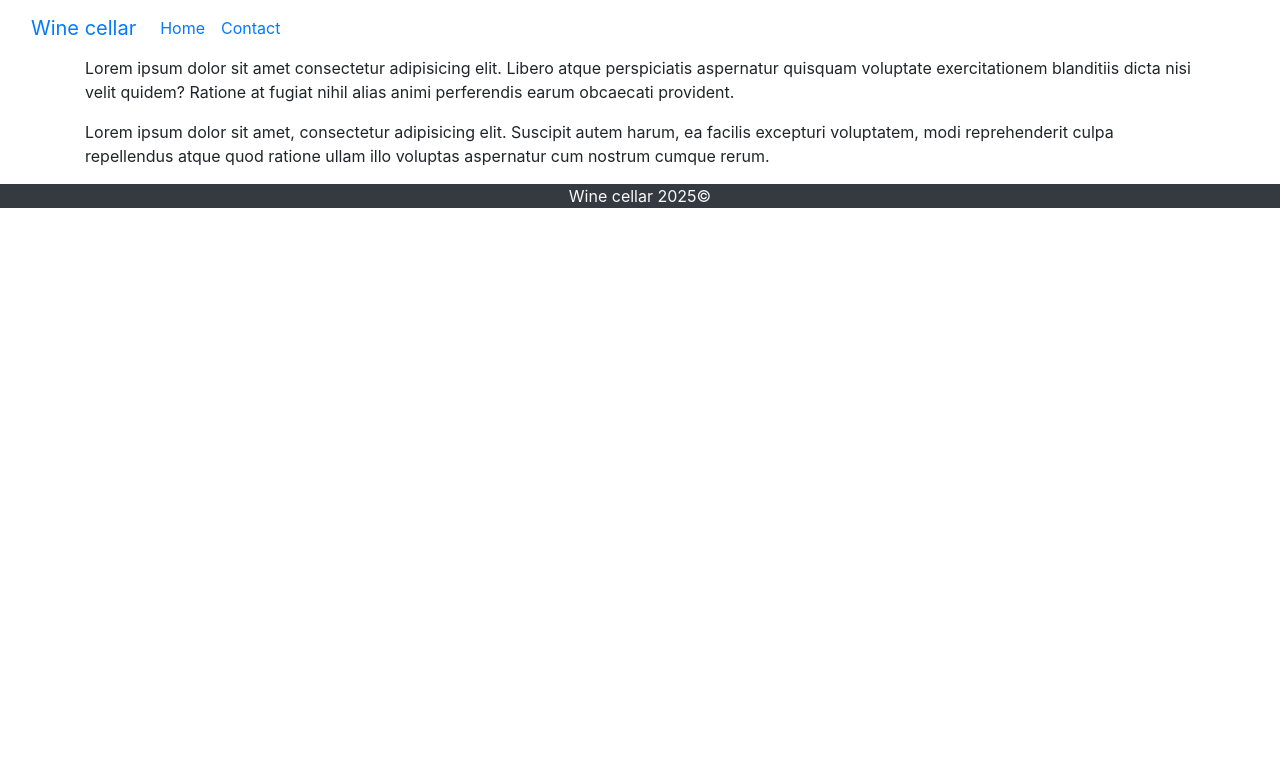
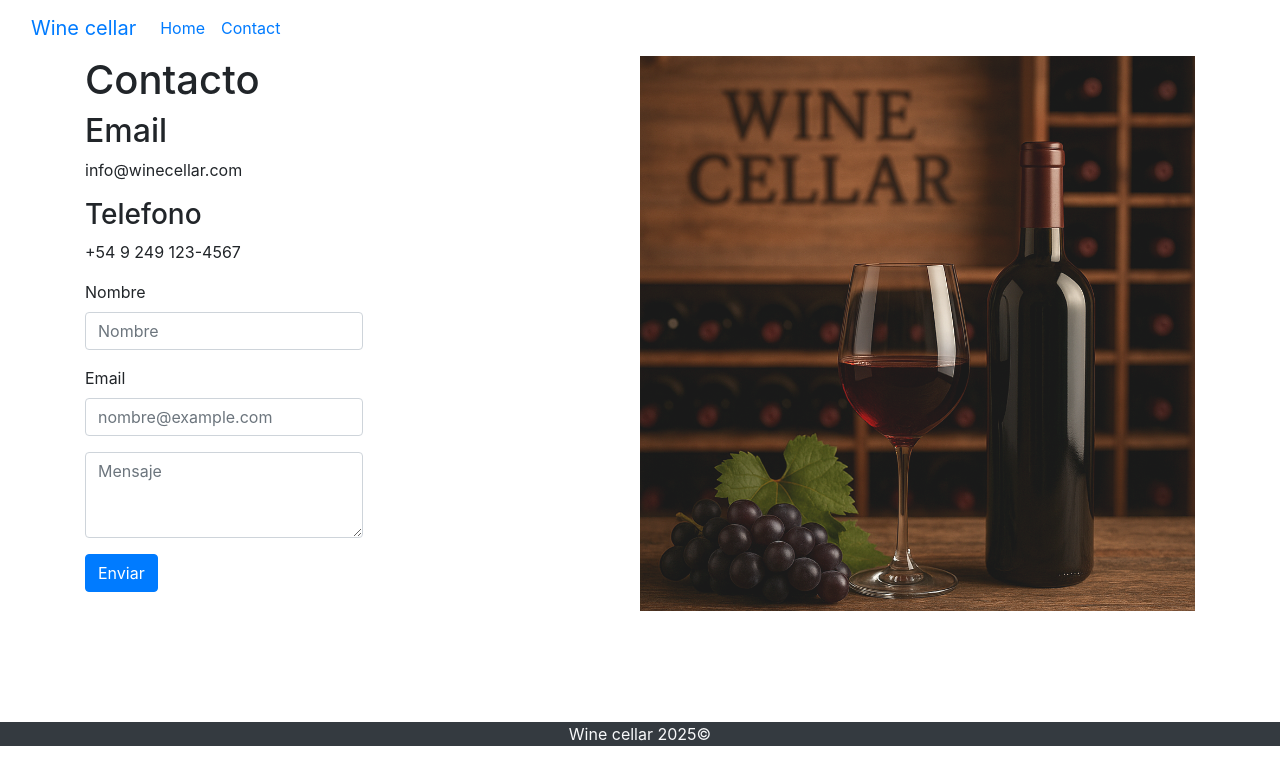
Before and after one commit to izaratedev/Angular, an Angular app in the folder wine-cellar/: page /about in a window 1280 px wide. Shown: the top 784 px of the page. Built offline with nearby package versions, Linux system fonts and the light colour scheme.

Commit message:
Se le agrego contenido a about

```diff
--- /dev/null
+++ b/wine-cellar/src/app/winecellar-about/About.ts
@@ -0,0 +1,4 @@
+export interface About {
+    email: string;
+    phoneNumber: string;
+}
--- a/wine-cellar/src/app/winecellar-about/winecellar-about.component.html
+++ b/wine-cellar/src/app/winecellar-about/winecellar-about.component.html
@@ -1,2 +1,26 @@
-<p>Lorem ipsum dolor sit amet consectetur adipisicing elit. Libero atque perspiciatis aspernatur quisquam voluptate exercitationem blanditiis dicta nisi velit quidem? Ratione at fugiat nihil alias animi perferendis earum obcaecati provident.</p>
-<p>Lorem ipsum dolor sit amet, consectetur adipisicing elit. Suscipit autem harum, ea facilis excepturi voluptatem, modi reprehenderit culpa repellendus atque quod ratione ullam illo voluptas aspernatur cum nostrum cumque rerum.</p>
+<div class="principal">
+    <div class="izq">
+        <h1>contacto</h1>
+        <h2>email</h2>
+        <p>{{Abouts[0].email}}</p>
+        <h3>telefono</h3>
+        <p>{{Abouts[0].phoneNumber}}</p>
+        <!-- Formulario -->
+        <form>
+            <div class="form-group">
+                <label for="exampleFormControlInput1">Nombre</label>
+                <input type="text" class="form-control" id="exampleFormControlInput1" placeholder="Nombre">
+            </div>
+            <div class="form-group">
+                <label for="exampleFormControlInput1">Email</label>
+                <input type="email" class="form-control" id="exampleFormControlInput1" placeholder="nombre@example.com">
+            </div>
+            <div class="form-group">
+                <textarea class="form-control" id="exampleFormControlTextarea1" rows="3" placeholder="Mensaje"></textarea>
+            </div>
+            <button type="submit" class="btn btn-primary">Enviar</button>
+        </form>
+    </div>
+    <div class="der">
+        <img [src]="fondo" alt="imagen de vino">
+</div>
--- a/wine-cellar/src/app/winecellar-about/winecellar-about.component.scss
+++ b/wine-cellar/src/app/winecellar-about/winecellar-about.component.scss
@@ -0,0 +1,21 @@
+h1, h2, h3 {
+    text-transform: capitalize;
+}
+div.principal {
+    display: flex;
+    margin-bottom: 10%;
+}
+
+div.principal div {
+    width: 50%;
+}
+
+div.izq {
+    justify-content: center;
+}
+
+div.der img{
+    max-width: 100%;
+    height: 100%;
+    opacity: 0.9;
+}
--- a/wine-cellar/src/app/winecellar-about/winecellar-about.component.ts
+++ b/wine-cellar/src/app/winecellar-about/winecellar-about.component.ts
@@ -1,4 +1,5 @@
 import { Component } from '@angular/core';
+import {About} from './About'
 
 @Component({
   selector: 'app-winecellar-about',
@@ -8,4 +9,12 @@ import { Component } from '@angular/core';
 })
 export class WinecellarAboutComponent {
 
+  Abouts: About[] = [
+    {
+      email: "info@winecellar.com",
+      phoneNumber: "+54 9 249 123-4567",
+    },
+  ]
+
+  fondo: string = "assets/img/wine-cellar.png";
 }
```
Also changed, not shown: wine-cellar/public/assets/img/wine-cellar.png (added).
